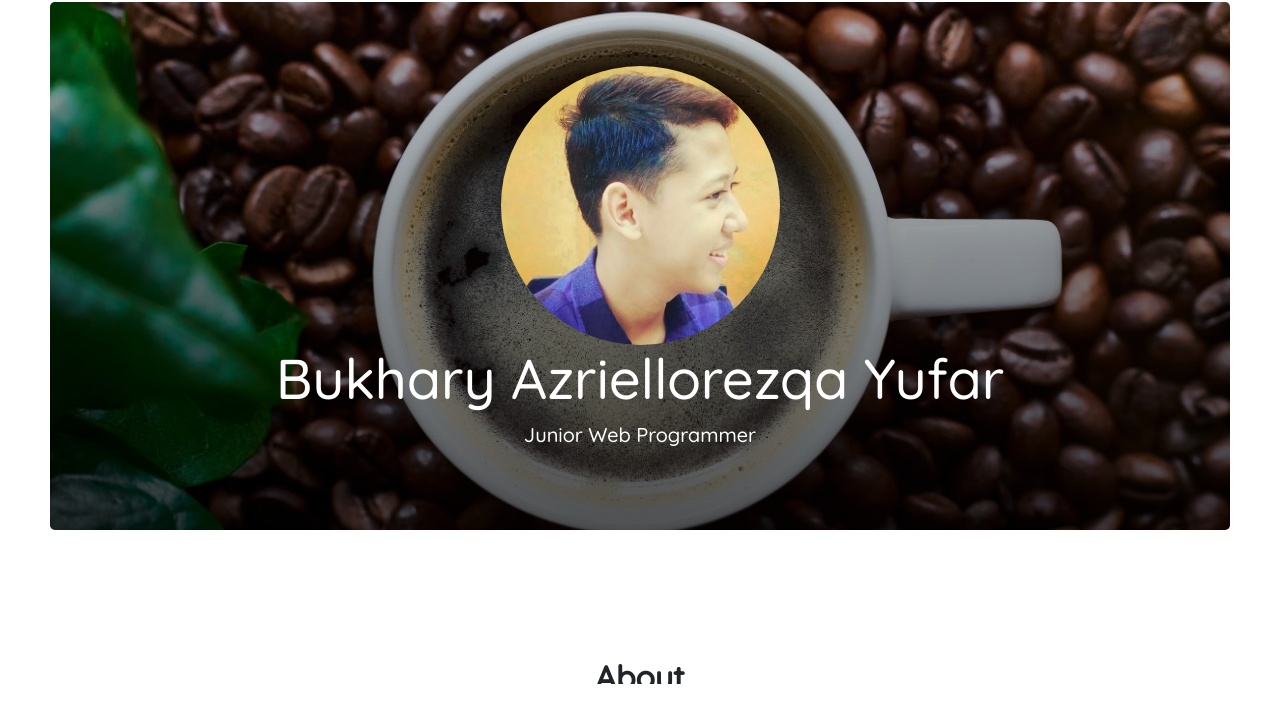
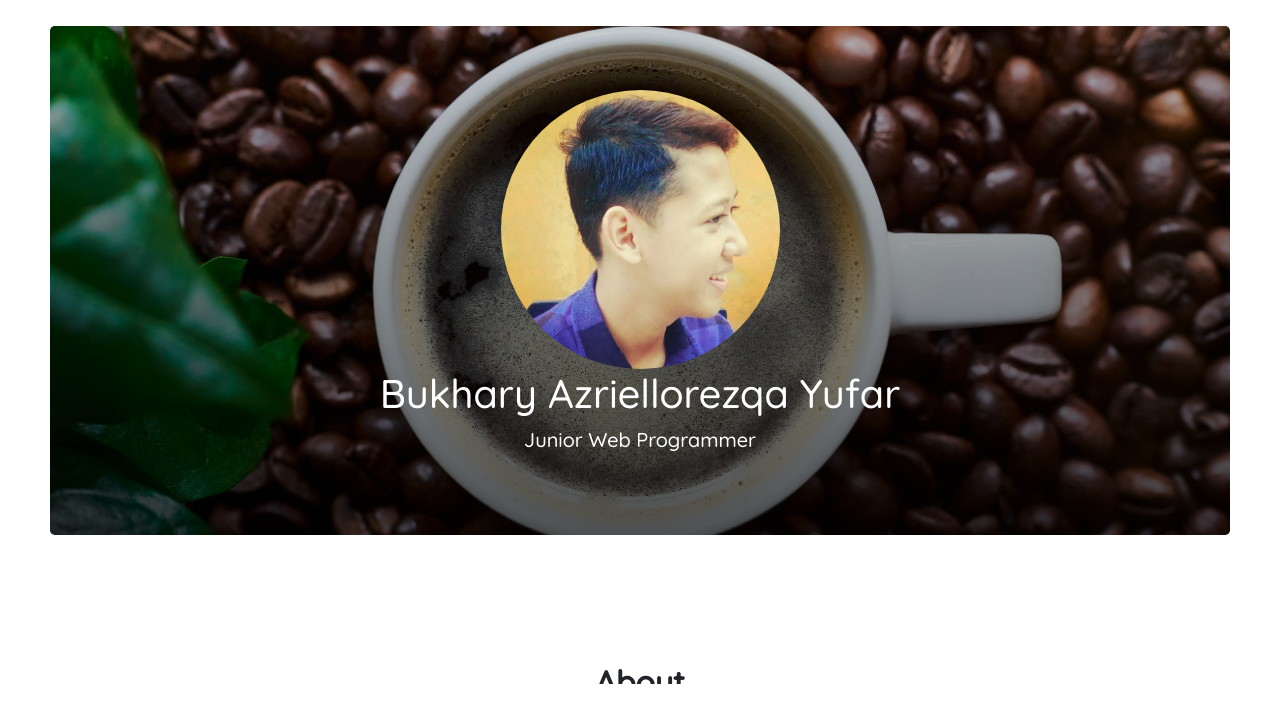
Before and after one commit to bukharyay/bukharyay.github.io, a plain HTML site: page index.html in a window 1280 px wide. Shown: the part 96-800 px from the top of the page. Drawn offline with nearby package versions, Linux system fonts and the light colour scheme.

Commit message:
Update index.html

```diff
--- a/index.html
+++ b/index.html
@@ -32,7 +32,7 @@
     <script src="https://code.jquery.com/jquery-3.6.0.js"></script>
     <script src="https://code.jquery.com/jquery-migrate-3.3.2.js"></script>
     <script src="https://cdnjs.cloudflare.com/ajax/libs/wow/1.1.2/wow.min.js" integrity="sha512-Eak/29OTpb36LLo2r47IpVzPBLXnAMPAVypbSZiZ4Qkf8p/7S/XRG5xp7OKWPPYfJT6metI+IORkR5G8F900+g==" crossorigin="anonymous" referrerpolicy="no-referrer"></script>
-    <link rel="stylesheet" href="https://cdnjs.cloudflare.com/ajax/libs/font-awesome/5.7.0/css/all.min.css" integrity="sha512-gRH0EcIcYBFkQTnbpO8k0WlsD20x5VzjhOA1Og8+ZUAhcMUCvd+APD35FJw3GzHAP3e+mP28YcDJxVr745loHw==" crossorigin="anonymous" referrerpolicy="no-referrer"
+    <link rel="stylesheet" href="https://cdnjs.cloudflare.com/ajax/libs/font-awesome/4.7.0/css/font-awesome.css">
     />
 
     <!-- <script>
@@ -125,7 +125,7 @@
     <div id="home" class="py-5">
         <div class="jumbotron text-white text-center">
             <img src="assets/img/bukharyay.jpg" class="img-fluid rounded-circle w-25 wow fadeIn animated" alt="">
-            <h1 class="display-4 wow fadeInUp animated">Bukhary Azriellorezqa Yufar</h1>
+            <h1 class=" wow fadeInUp animated">Bukhary Azriellorezqa Yufar</h1>
             <p class="lead wow fadeInLeft animated">Junior Web Programmer</p>
         </div>
     </div>
```
